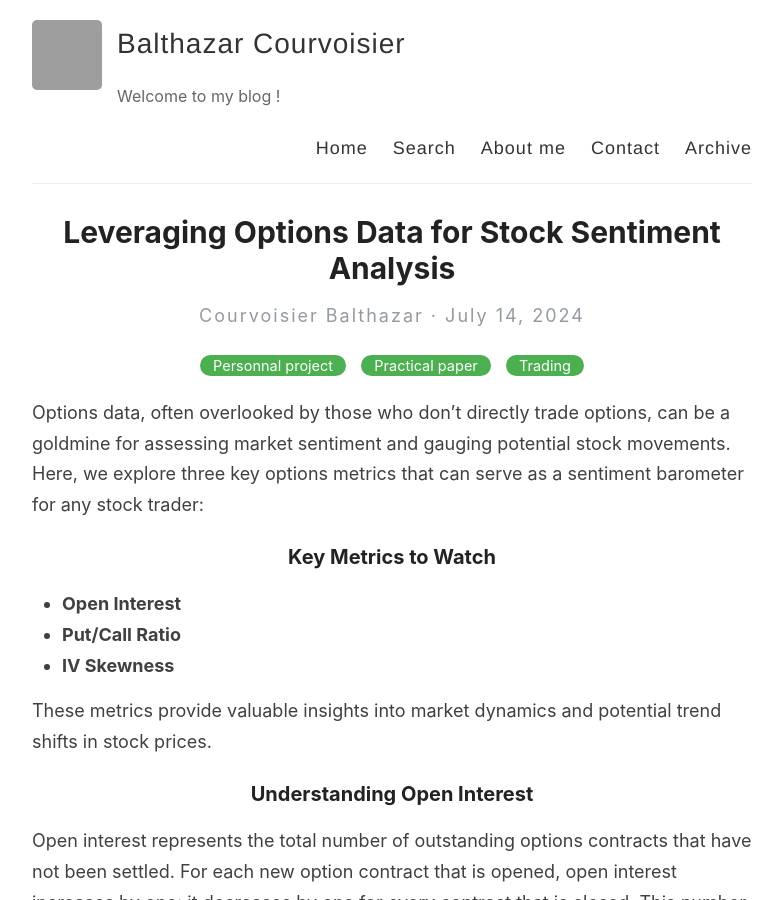
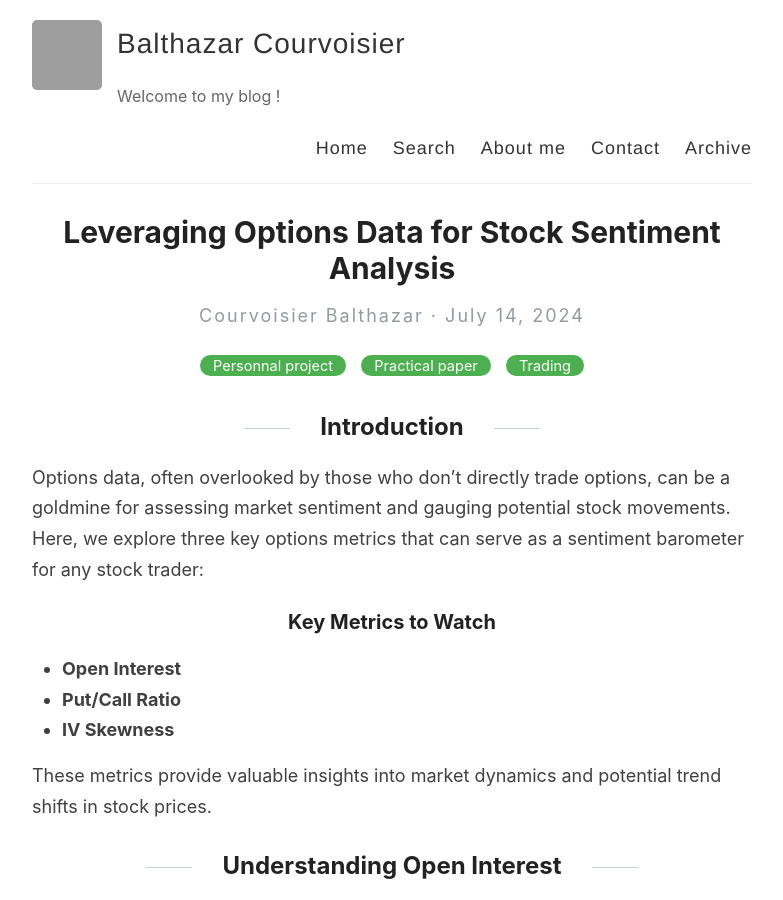
Before and after one commit to Zaltarba/blog, a Jekyll site: the page built from _posts/2024-07-14-AboutMarketSentiment.md, in a window 1280 px wide and 900 px high. Shown: the whole window, without its empty margins (248-1031 px from the left). Built offline with Jekyll 4.4.1, drawn with Linux system fonts in a browser that asks for light colours; formulas are drawn with MathJax 3.

Commit message:
Update 2024-07-14-AboutMarketSentiment.md

```diff
--- a/_posts/2024-07-14-AboutMarketSentiment.md
+++ b/_posts/2024-07-14-AboutMarketSentiment.md
@@ -6,6 +6,8 @@ excerpt: Learn how Open Interest, Put/Call Ratio, and the Sizzle Index can enhan
 hidden: False
 image: /images/AboutMarketSentiment.png
 ---
+
+## Introduction
 
 Options data, often overlooked by those who don't directly trade options, can be a goldmine for assessing market sentiment and gauging potential stock movements. Here, we explore three key options metrics that can serve as a sentiment barometer for any stock trader:
 
@@ -17,13 +19,13 @@ Options data, often overlooked by those who don't directly trade options, can be
 
 These metrics provide valuable insights into market dynamics and potential trend shifts in stock prices.
 
-### Understanding Open Interest
+## Understanding Open Interest
 
 Open interest represents the total number of outstanding options contracts that have not been settled. For each new option contract that is opened, open interest increases by one; it decreases by one for every contract that is closed. This number gives traders an idea of the liquidity and size of the market for a particular option.
 
 Some traders use the highest open interest strike price as a marker for potential support or resistance levels in the underlying stock. This concept is tied to the "max pain theory," which posits that the stock price might gravitate towards the strike price at expiration where the most options (both calls and puts) would expire worthlessly, causing the maximum financial loss to option holders.
 
-### Analyzing the Put/Call Ratio
+## Analyzing the Put/Call Ratio
 
 **Terminology Alert** : The put/call ratio measures the volume of trading in puts versus calls.
 
@@ -35,6 +37,6 @@ A higher ratio indicates more put buying (commonly seen as bearish sentiment), w
 
 Traders often look for extremes in this ratio on their trading platforms to assess whether the market sentiment is overly pessimistic or optimistic, which might indicate a potential reversal in the stock's price movement.
 
-### Conclusion
+## Conclusion
 
 While not everyone may trade options, the data derived from options markets can offer crucial insights into broader market sentiments and potential shifts in stock trajectories. By integrating open interest and put/call ratios into your analysis, you can gain a more nuanced understanding of market dynamics and better prepare for future movements. Remember, these tools should provide additional layers of insight and are not standalone decision-makers.
```
